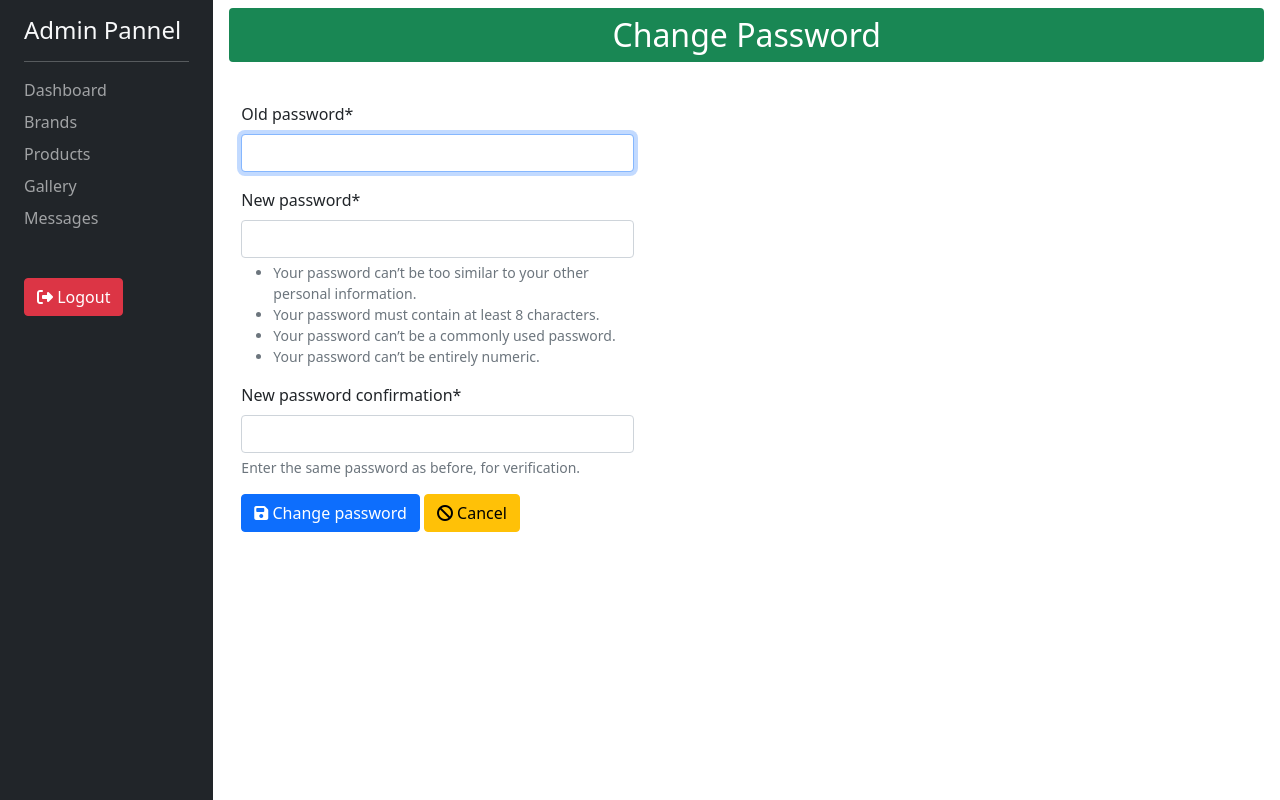
After one commit to selim-reza007/hslbd, a Django app: page /admin/change-password/ in a window 1280 px wide. The commit adds this page. Run offline with Django 5.2, Linux system fonts and the light colour scheme; a user stored in the database is signed in; data comes from the database, SQL or seed files in the repository; both versions use the stored data as it was after the commit; some libraries are stand-ins or nearby versions.

Commit message:
Added change password features

```diff
--- a/hslbd/urls.py
+++ b/hslbd/urls.py
@@ -1,28 +1,12 @@
-"""
-URL configuration for hslbd project.
-
-The `urlpatterns` list routes URLs to views. For more information please see:
-    https://docs.djangoproject.com/en/5.1/topics/http/urls/
-Examples:
-Function views
-    1. Add an import:  from my_app import views
-    2. Add a URL to urlpatterns:  path('', views.home, name='home')
-Class-based views
-    1. Add an import:  from other_app.views import Home
-    2. Add a URL to urlpatterns:  path('', Home.as_view(), name='home')
-Including another URLconf
-    1. Import the include() function: from django.urls import include, path
-    2. Add a URL to urlpatterns:  path('blog/', include('blog.urls'))
-"""
 from django.contrib import admin
 from django.urls import path, include
 from . import views
 from django.conf.urls.static import static
 from django.conf import settings
 
+
 urlpatterns = [
-    # path('admin/', admin.site.urls),
-    path('', views.homeView, name='home'), #loads home page
+    path('', views.homeView, name='home'),  # Loads home page
     path('dashboard/', views.dashboardView, name='dashboard'),
     path('products/', include('products.urls')),
     path('gallery/', include('gallery.urls')),
@@ -32,5 +16,4 @@ urlpatterns = [
     path('admin/', include('user.urls')),
 ]
 
-
 urlpatterns += static(settings.MEDIA_URL, document_root=settings.MEDIA_ROOT)
--- a/static/css/style.css
+++ b/static/css/style.css
@@ -139,7 +139,7 @@ a {
 .admin-body {
     .container-fluid {
 
-        .d-flex {
+        .l-sidebar-h {
             height: 100vh;
 
             .sidebar {
--- a/templates/my_admin/base.html
+++ b/templates/my_admin/base.html
@@ -14,7 +14,7 @@
 <body class="admin-body">
 
   <div class="container-fluid px-0 position-relative">
-    <div class="d-flex bg-light">
+    <div class="d-flex l-sidebar-h bg-light">
       <!-- Sidebar -->
       <div class="sidebar col-4 col-md-3 col-xl-2 bg-dark px-4 pt-3 position-fixed top-0 start-0">
         <p class="h4 text-light text-wrap">Admin Pannel</p>
--- a/templates/my_admin/dashboard.html
+++ b/templates/my_admin/dashboard.html
@@ -63,5 +63,8 @@
     <p class="display-3 text-danger">You haven't added company profile yet!</p>
     <a href="{% url 'aboutus:add-info' %}" class="d-inline-block btn btn-primary">Add company Profile</a>
   {% endif %}
+
+  <a class="btn btn-warning mt-3" href="{% url 'user:change_password' %}">Change password</a>
+
 </div>
 {% endblock content %}
--- /dev/null
+++ b/user/templates/user/change_password.html
@@ -0,0 +1,31 @@
+{% extends "my_admin/base.html" %}
+{% load crispy_forms_tags %}
+
+{% block title %}
+Change Password
+{% endblock title %}
+
+{% block content %}
+
+<div class="mb-5">
+    <p class="h2 bg-success text-white text-center py-2 rounded mb-3">Change Password</p>
+
+    <div class="row">
+
+        <div class="col-8 col-md-6 col-lg-5 my-2 py-3 px-4 rounded-3">
+            {% comment %} form container {% endcomment %}
+            <div class="">
+                <form method="post">
+                    {% csrf_token %}
+                    {{ form|crispy }}
+                    <div class="d-flex align-items-center">
+                        <button class="btn btn-primary w-auto mt-0" type="submit"><i class="fa-solid fa-floppy-disk"></i> Change password</button>
+                        <a class="d-inline-block btn btn-warning ms-1" href="{% url 'user:user-login' %}"><i class="fa-solid fa-ban"></i> Cancel</a>
+                    </div>
+                </form>
+            </div>
+        </div>
+
+    </div>
+</div>
+{% endblock content %}
--- a/user/urls.py
+++ b/user/urls.py
@@ -1,9 +1,14 @@
-from django.urls import path
+from django.urls import path, reverse_lazy
 from . import views
+from django.contrib.auth import views as auth_views
 
 app_name = 'user'
 
 urlpatterns = [
     path('', views.loginView, name='user-login'),
     path('logout/', views.logoutView, name='user-logout'),
+    path('change-password/',
+         auth_views.PasswordChangeView.as_view(template_name='user/change_password.html', success_url=reverse_lazy('user:password_change_done')), name='change_password'),
+    path('change-password/done/',
+         auth_views.PasswordChangeDoneView.as_view(template_name='user/change_password_done.html'), name='password_change_done'),
 ]
```
Also changed, not shown: user/templates/user/change_password_done.html (added, +19 -0 lines), db.sqlite3.
